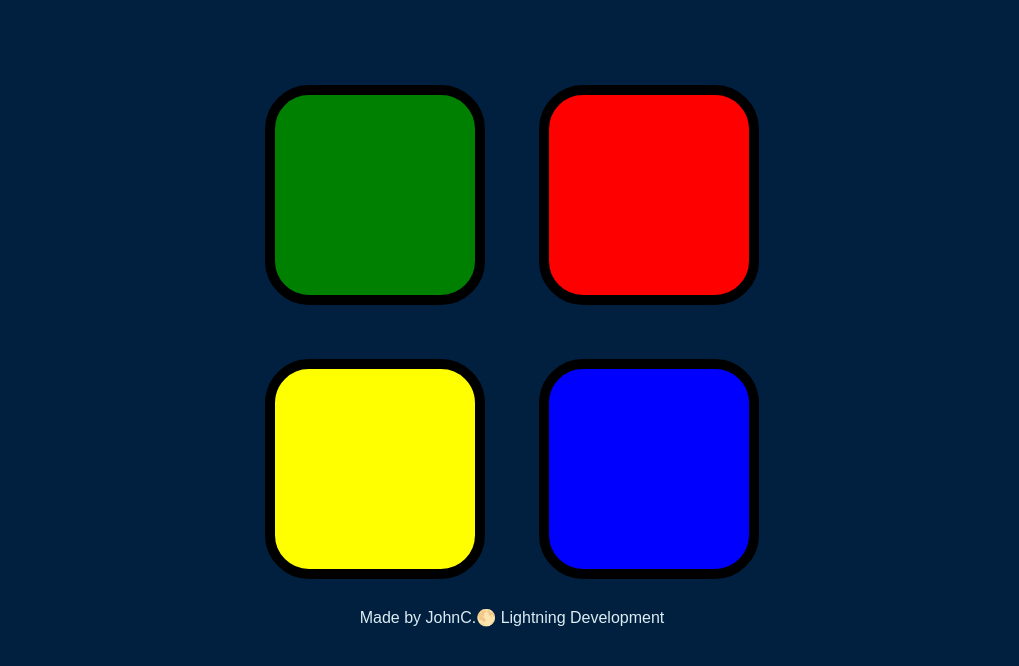
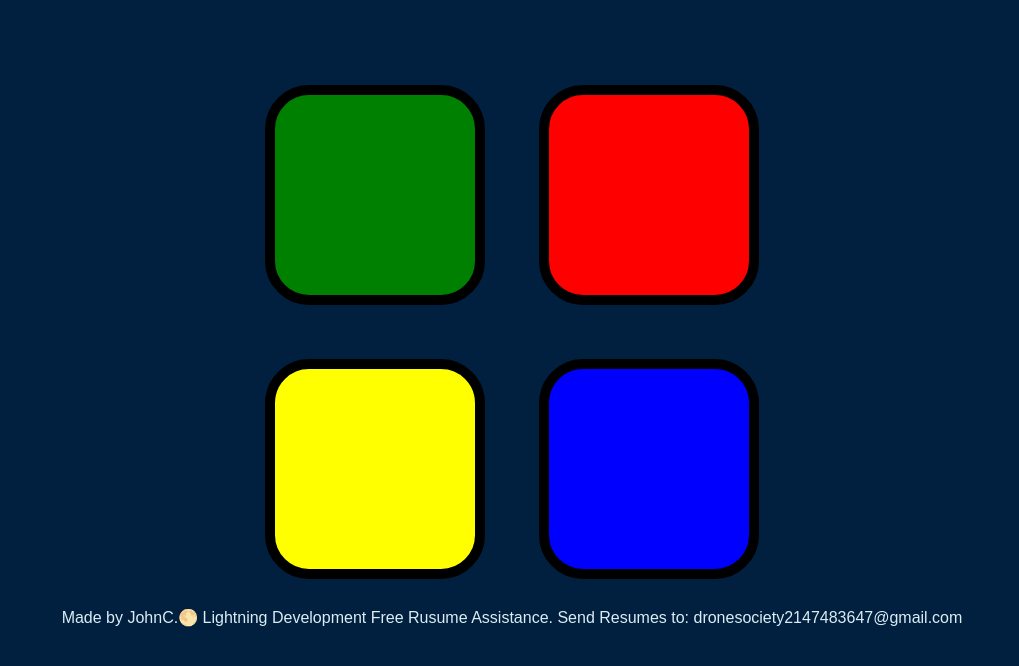
Before and after one commit to LightningDevelopment/SimonSays, a plain HTML site: page index.html in a window 1280 px wide. Shown: the part 114-780 px from the top of the page, without its empty margins (128-1147 px from the left). Drawn offline with nearby package versions, Linux system fonts and the light colour scheme.

Commit message:
Update index.html

```diff
--- a/index.html
+++ b/index.html
@@ -40,6 +40,7 @@
 
 <footer>
   Made by JohnC.🌕 Lightning Development
+  Free Rusume Assistance. Send Resumes to: dronesociety2147483647@gmail.com
 </footer>
 </body>
 
```
